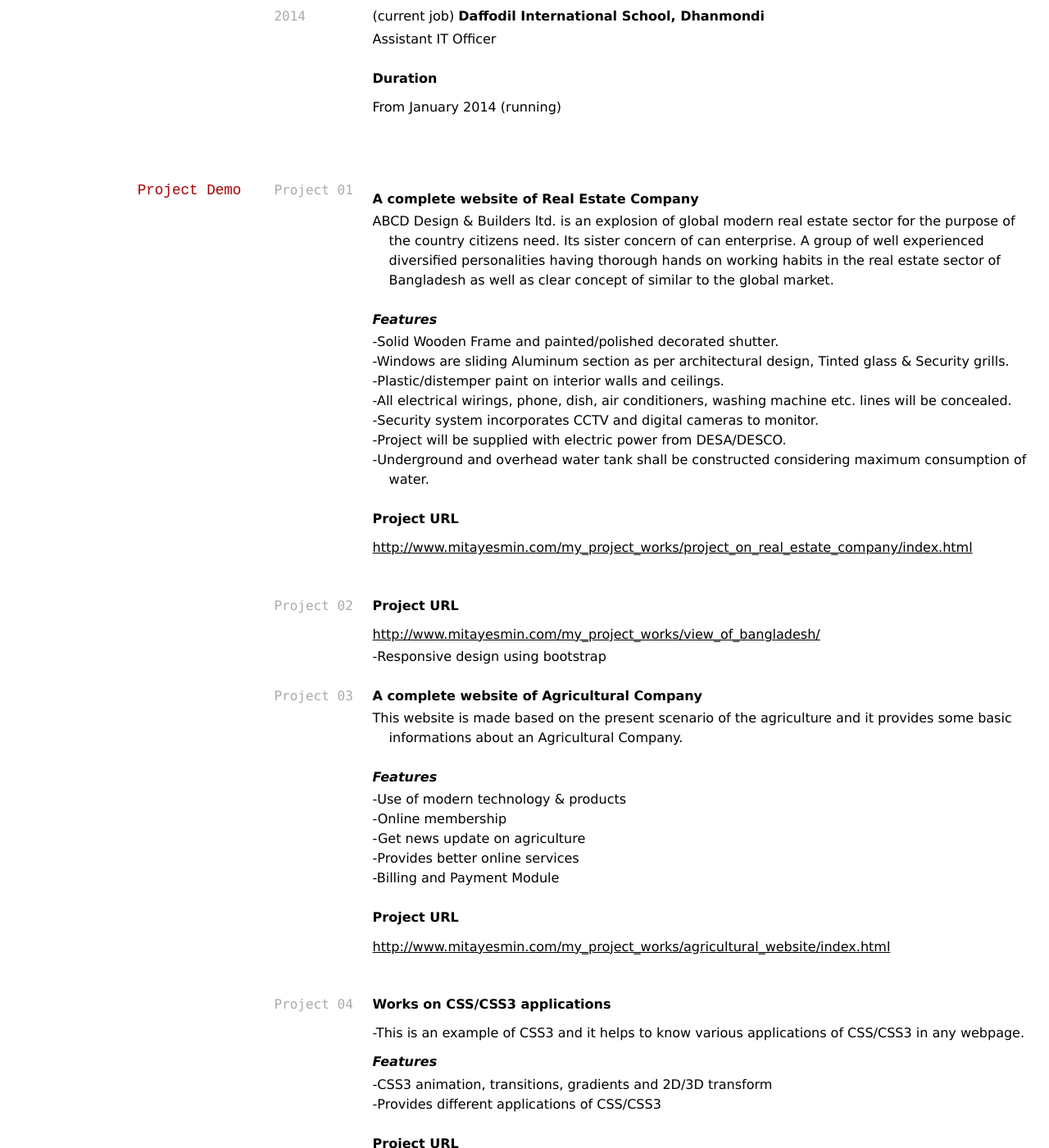
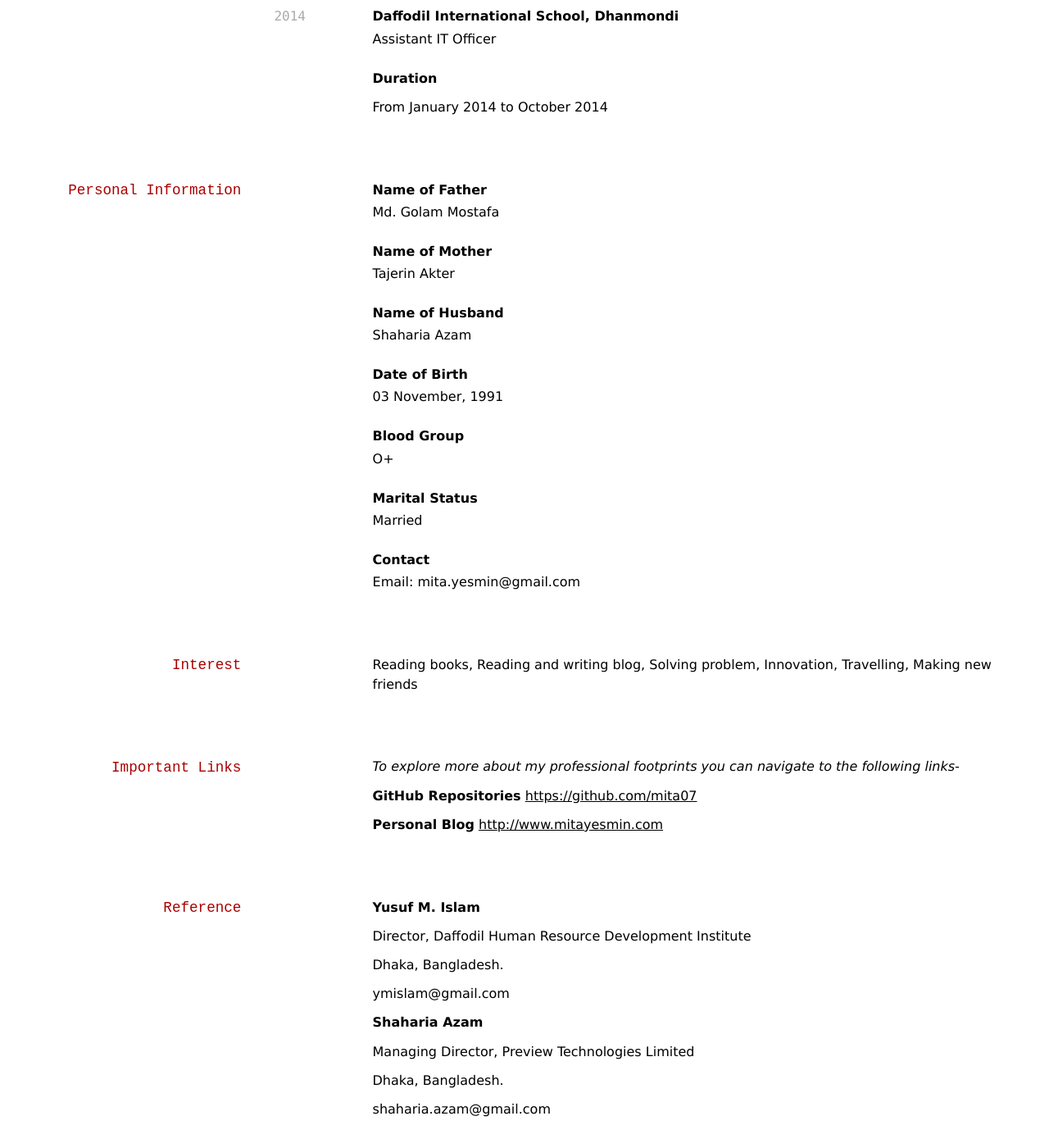
Before and after one commit to mita07/my-resume, a Jekyll site: the page built from index.md, in a window 1280 px wide and 1400 px high, scrolled down 2771 px. Shown: the whole window at 82% size. Built offline with Jekyll 4.4.1, drawn with Linux system fonts in a browser that asks for light colours; some of the changed text lies outside the part shown.

Commit message:
Update index.md

```diff
--- a/index.md
+++ b/index.md
@@ -114,9 +114,9 @@
 
 ## Professional Experiences
 `2012`
-__Preview ICT Limited__
+__Preview Technologies Limited__
 
-- Jr. Web Designer (for enternship)
+- Sr. Web Designer
 
 __Responsibility__
 
@@ -124,110 +124,20 @@
 
 __Duration__
 
-September 2012 to April 2013
+From November 2014 (running)
 
 __URL__
 
-[http://www.previewict.com](http://www.previewict.com)
+[http://previewtechs.com](http://previewtechs.com)
 
-`2014` (current job)
+`2014`
 __Daffodil International School, Dhanmondi__
 
 - Assistant IT Officer
 
 __Duration__
 
-From January 2014 (running)
-
-
-
-## Project Demo
-`Project 01`
-
-__A complete website of Real Estate Company__
-
-- ABCD Design & Builders ltd. is an explosion of global modern real estate sector for the purpose of the country citizens need. Its sister concern of can enterprise. A group of well experienced diversified personalities having  thorough hands on working habits in the real estate sector of Bangladesh as well as clear concept of similar to the global market.
-
-__*Features*__
-
-- -Solid Wooden Frame and painted/polished decorated shutter.
-- -Windows are sliding Aluminum section as per architectural design, Tinted glass & Security grills.
-- -Plastic/distemper paint on interior walls and ceilings.
-- -All electrical wirings, phone, dish, air conditioners, washing machine etc. lines will be concealed.
-- -Security system incorporates CCTV and digital cameras to monitor.
-- -Project will be supplied with electric power from DESA/DESCO.
-- -Underground and overhead water tank shall be constructed considering maximum consumption of water.
-
-
-__Project URL__
-
-[http://www.mitayesmin.com/my_project_works/project_on_real_estate_company/index.html](http://www.mitayesmin.com/my_project_works/project_on_real_estate_company/index.html)
-
-<br/>
-
-`Project 02`
-
-__Project URL__
-
-[http://www.mitayesmin.com/my_project_works/view_of_bangladesh/](http://www.mitayesmin.com/my_project_works/view_of_bangladesh/)
-
-- -Responsive design using bootstrap
-<br/>
-
-
-`Project 03`
-
-__A complete website of Agricultural Company__
-
-- This website is made based on the present scenario of the agriculture and it provides some basic informations about an Agricultural Company.
-
-__*Features*__
-
-- -Use of modern technology & products
-- -Online membership
-- -Get news update on agriculture
-- -Provides better online services
-- -Billing and Payment Module
-
-__Project URL__
-
-[http://www.mitayesmin.com/my_project_works/agricultural_website/index.html](http://www.mitayesmin.com/my_project_works/agricultural_website/index.html)
-
-<br/>
-
-`Project 04`
-
-__Works on CSS/CSS3 applications__
-
--This is an example of CSS3 and it helps to know various applications of CSS/CSS3 in any webpage.
-
-__*Features*__
-
-- -CSS3 animation, transitions, gradients and 2D/3D transform
-- -Provides different applications of CSS/CSS3
-
-__Project URL__
-
-[http://www.mitayesmin.com/my_project_works/villege_scenery_using_css3/index.html](http://www.mitayesmin.com/my_project_works/villege_scenery_using_css3/index.html)
-[http://www.mitayesmin.com/my_project_works/bouncing_ball_using_css3/index.html](http://www.mitayesmin.com/my_project_works/bouncing_ball_using_css3/index.html)
-
-<br/>
-
-`Project 05`
-
-__Musical Website__
-
--This website is made based on the present scenario of the musical sector and it helps to find different types of songs of varius artists.
-
-__*Features*__
-
-- -Usingflash for animations
-- -Get latest music album
-- -Advantage of different types songs download or play
-
-__Project URL__
-
-[http://www.mitayesmin.com/my_project_works/musical_website/index.html](http://www.mitayesmin.com/my_project_works/musical_website/index.html)
+From January 2014 to October 2014
 
 
 
@@ -237,6 +147,9 @@
 
 __Name of Mother__
 - Tajerin Akter
+
+__Name of Husband__
+- Shaharia Azam
 
 __Date of Birth__
 - 03 November, 1991
@@ -276,3 +189,12 @@
 Dhaka, Bangladesh.
 
 ymislam@gmail.com
+
+
+__Shaharia Azam__
+
+Managing Director, Preview Technologies Limited
+
+Dhaka, Bangladesh.
+
+shaharia.azam@gmail.com
```
Also changed, not shown: other parts of index.md (+1 -1 lines).
